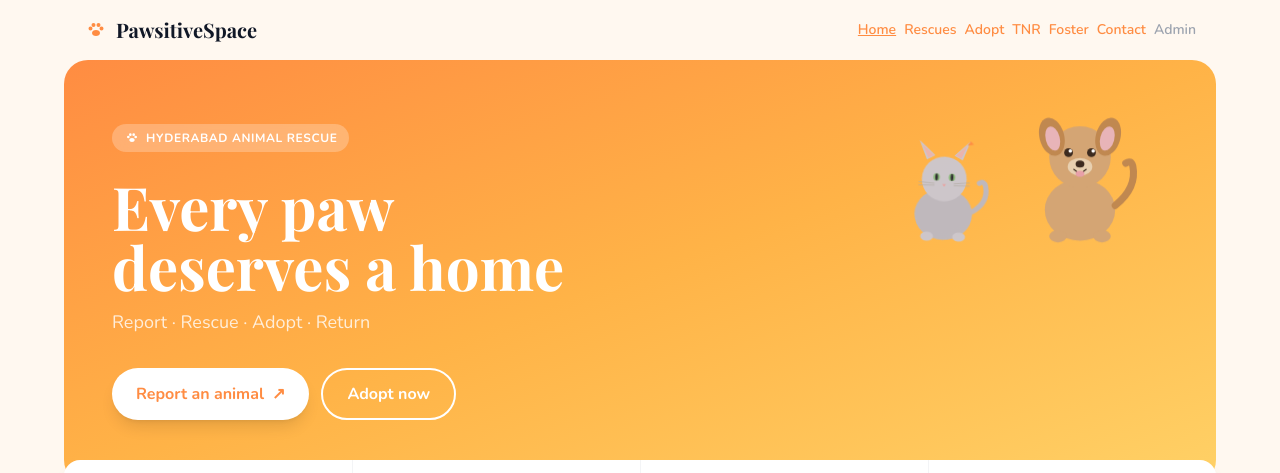
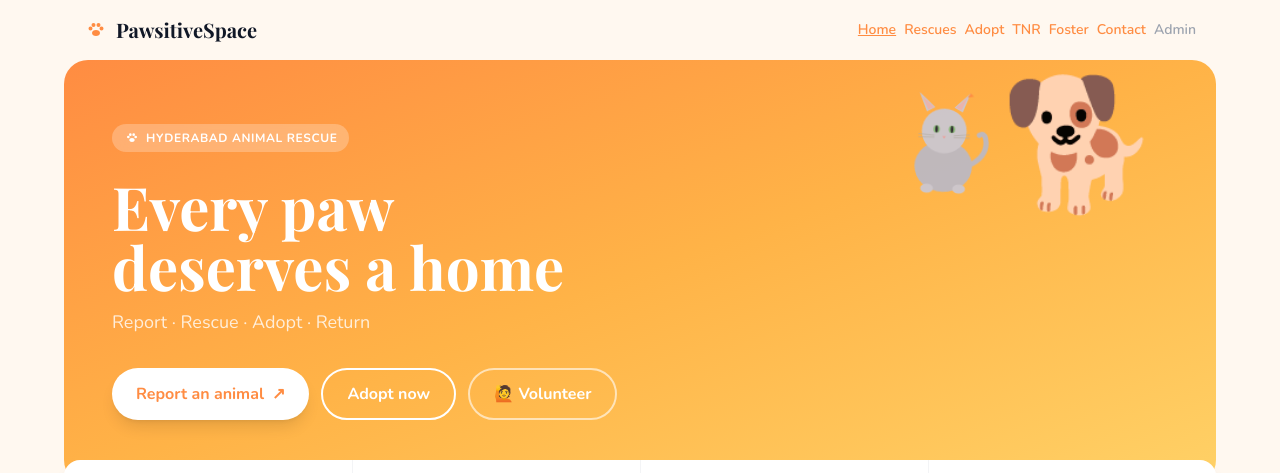
Before and after one commit to DivyaMohan912/PawsitiveSpace, a Next.js app: page / in a window 1280 px wide. Shown: the top 473 px of the page. Built offline with nearby package versions, Linux system fonts and the light colour scheme; no server answers; the database is empty; a web font is replaced by a local one.

Commit message:
Revert dog to emoji, move volunteer button to hero

```diff
--- a/app/page.tsx
+++ b/app/page.tsx
@@ -14,36 +14,9 @@ import { registerVolunteer } from "./shared-actions";
 
 function DogIllustration({ className = "" }: { className?: string }) {
   return (
-    <svg viewBox="0 0 200 200" className={className} fill="none" xmlns="http://www.w3.org/2000/svg">
-      {/* body */}
-      <ellipse cx="100" cy="145" rx="40" ry="35" fill="#D4A574" />
-      {/* head */}
-      <circle cx="100" cy="85" r="35" fill="#D4A574" />
-      {/* ears - floppy */}
-      <ellipse cx="68" cy="62" rx="14" ry="22" fill="#C08850" transform="rotate(-15 68 62)" />
-      <ellipse cx="132" cy="62" rx="14" ry="22" fill="#C08850" transform="rotate(15 132 62)" />
-      {/* inner ears */}
-      <ellipse cx="69" cy="64" rx="8" ry="14" fill="#E8B4B8" transform="rotate(-15 69 64)" />
-      <ellipse cx="131" cy="64" rx="8" ry="14" fill="#E8B4B8" transform="rotate(15 131 64)" />
-      {/* eyes */}
-      <circle cx="87" cy="80" r="5" fill="#3D2B1F" />
-      <circle cx="113" cy="80" r="5" fill="#3D2B1F" />
-      <circle cx="89" cy="78" r="2" fill="white" />
-      <circle cx="115" cy="78" r="2" fill="white" />
-      {/* snout */}
-      <ellipse cx="100" cy="96" rx="14" ry="10" fill="#E8D0B0" />
-      {/* nose */}
-      <ellipse cx="100" cy="93" rx="5" ry="4" fill="#3D2B1F" />
-      {/* mouth */}
-      <path d="M93 99 Q100 106 107 99" stroke="#3D2B1F" strokeWidth="1.5" fill="none" strokeLinecap="round" />
-      {/* tongue */}
-      <ellipse cx="100" cy="104" rx="5" ry="3.5" fill="#E8A0A8" />
-      {/* paws */}
-      <ellipse cx="75" cy="175" rx="10" ry="7" fill="#D4A574" />
-      <ellipse cx="125" cy="175" rx="10" ry="7" fill="#D4A574" />
-      {/* tail */}
-      <path d="M140 140 Q165 120 160 95 Q158 88 152 92" stroke="#C08850" strokeWidth="8" fill="none" strokeLinecap="round" />
-    </svg>
+    <div className={`flex items-center justify-center ${className}`} style={{ fontSize: "8rem", lineHeight: 1 }}>
+      🐕
+    </div>
   );
 }
 
@@ -167,6 +140,12 @@ export default function Home() {
             >
               Adopt now
             </Link>
+            <a
+              href="#volunteer"
+              className="inline-flex items-center gap-2 border-2 border-white/60 text-white font-bold px-6 py-3 rounded-full hover:bg-white/10 transition-colors"
+            >
+              🙋 Volunteer
+            </a>
           </div>
         </div>
 
--- a/components/admin/AnimalAvatar.tsx
+++ b/components/admin/AnimalAvatar.tsx
@@ -16,29 +16,12 @@ export default function AnimalAvatar({
 
 function DogAvatar({ size }: { size: number }) {
   return (
-    <svg width={size} height={size} viewBox="0 0 80 80" fill="none">
-      {/* head */}
-      <circle cx="40" cy="44" r="26" fill="#D4A574" />
-      {/* ears */}
-      <ellipse cx="18" cy="32" rx="10" ry="16" fill="#C08850" transform="rotate(-15 18 32)" />
-      <ellipse cx="62" cy="32" rx="10" ry="16" fill="#C08850" transform="rotate(15 62 32)" />
-      {/* inner ears */}
-      <ellipse cx="19" cy="33" rx="6" ry="10" fill="#E8B4B8" transform="rotate(-15 19 33)" />
-      <ellipse cx="61" cy="33" rx="6" ry="10" fill="#E8B4B8" transform="rotate(15 61 33)" />
-      {/* eyes */}
-      <circle cx="32" cy="40" r="4" fill="#3D2B1F" />
-      <circle cx="48" cy="40" r="4" fill="#3D2B1F" />
-      <circle cx="33.5" cy="38.5" r="1.5" fill="white" />
-      <circle cx="49.5" cy="38.5" r="1.5" fill="white" />
-      {/* snout */}
-      <ellipse cx="40" cy="50" rx="10" ry="7" fill="#E8D0B0" />
-      {/* nose */}
-      <ellipse cx="40" cy="48" rx="4" ry="3" fill="#3D2B1F" />
-      {/* mouth */}
-      <path d="M36 52 Q40 56 44 52" stroke="#3D2B1F" strokeWidth="1.2" fill="none" strokeLinecap="round" />
-      {/* tongue */}
-      <ellipse cx="40" cy="55" rx="3" ry="2" fill="#E8A0A8" />
-    </svg>
+    <div
+      className="flex items-center justify-center rounded-full bg-amber-50"
+      style={{ width: size, height: size, fontSize: size * 0.6 }}
+    >
+      🐶
+    </div>
   );
 }
 
```
